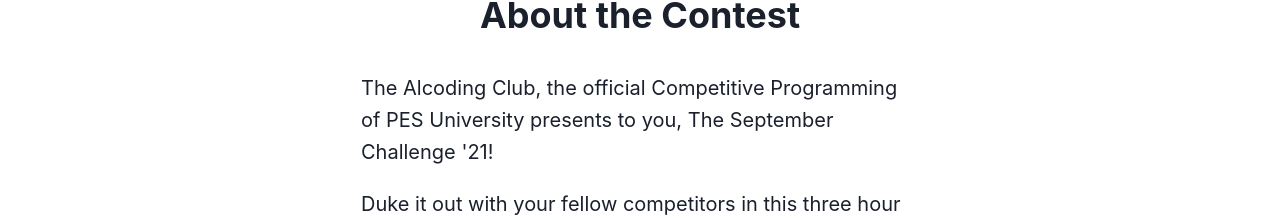
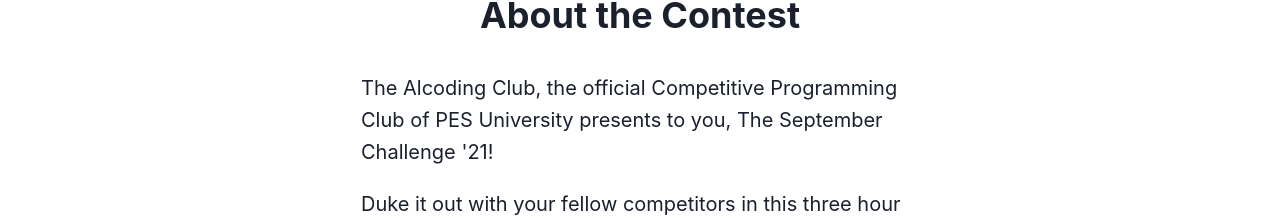
Before and after one commit to pes-alcoding-club/website, a Next.js app in the folder client/: page /register in a window 1280 px wide. Shown: the part 503-721 px from the top of the page. Built offline with nearby package versions, Linux system fonts and the light colour scheme; no server answers.

Commit message:
fixed typo

```diff
--- a/client/src/components/register/AboutContest.tsx
+++ b/client/src/components/register/AboutContest.tsx
@@ -15,8 +15,8 @@
         </Heading>
         <Box w={{ xl: '45%', lg: '60%', base: '95%' }} mx="auto">
             <Text fontSize={{ lg: 'xl', base: 'lg' }} my="5" lineHeight="32px">
-                The Alcoding Club, the official Competitive Programming of PES
-                University presents to you, The September Challenge '21!
+                The Alcoding Club, the official Competitive Programming Club of
+                PES University presents to you, The September Challenge '21!
             </Text>
             <Text fontSize={{ lg: 'xl', base: 'lg' }} my="5" lineHeight="32px">
                 Duke it out with your fellow competitors in this three hour
```
